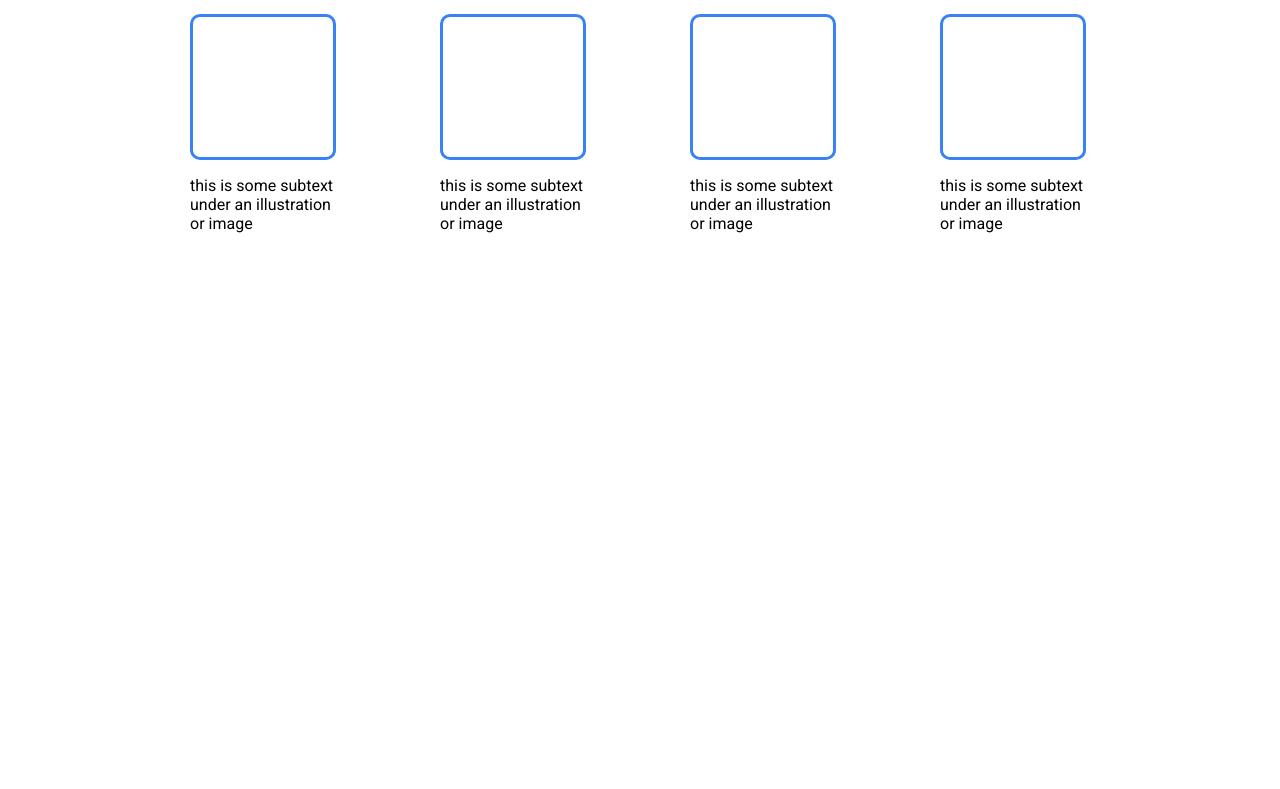
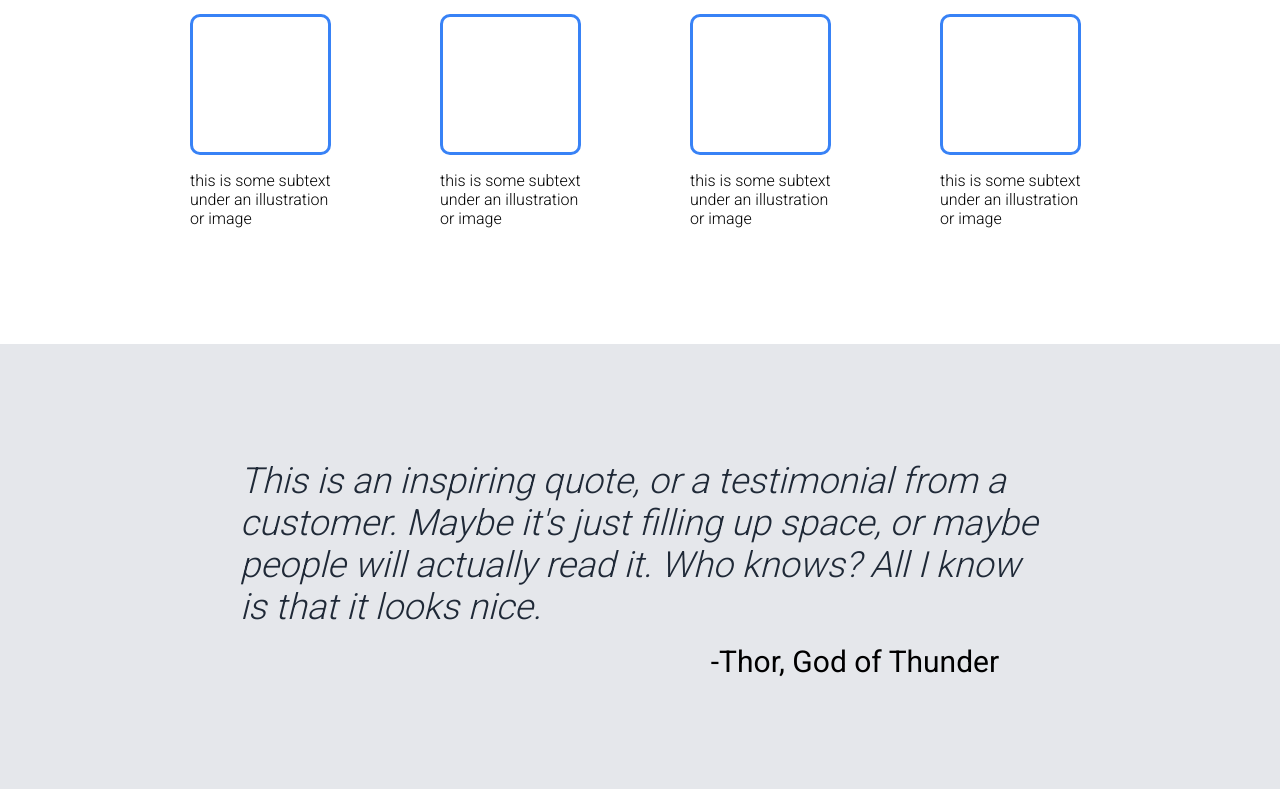
Before and after one commit to diyandim/Landing_Page, a plain HTML site: page index.html in a window 1280 px wide. Shown: the part 610-1399 px from the top of the page. Before the commit the page ends 859 px from the top, so only its background shows below. Drawn offline with Linux system fonts and the light colour scheme.

Commit message:
Added Quote section to the page

```diff
--- a/index.html
+++ b/index.html
@@ -53,5 +53,14 @@
                 </div>
             </div>
         </div>
+
+        <div class="quote">
+
+            <p class="text">
+                This is an inspiring quote, or a testimonial from a customer. Maybe it's just filling up space, or maybe people will actually read it. Who knows? All I know is that it looks nice.
+
+            </p>
+            <p class="quoter">-Thor, God of Thunder</p>
+        </div>
     </body>
 </html>
--- a/style.css
+++ b/style.css
@@ -1,4 +1,4 @@
-@import url("https://fonts.googleapis.com/css2?family=Roboto:wght@400;700&display=swap");
+@import url("https://fonts.googleapis.com/css2?family=Roboto:wght@300;400&display=swap");
 
 body {
     font-family: 'Roboto', sans-serif;
@@ -99,6 +99,7 @@ h2{
     align-items: center;
     gap: 100px;
     margin-top: 30px;
+    padding-bottom: 100px;
 }
 
 .info p{
@@ -107,9 +108,33 @@ h2{
 }
 
 .box{
-    width: 140px;
-    height: 140px;
+    width: 135px;
+    height: 135px;
     background-color: transparent;
     border: 3px solid #3882F6;
     border-radius: 10px;
 }
+
+.quote{
+    background-color: #E5E7EB;
+    display: flex;
+    justify-content: center;
+    align-items: center;
+    padding-top: 80px;
+    padding-bottom: 80px;
+    flex-direction: column;
+}
+
+.quote .text{
+    font-size: 36px;
+    font-style: italic;
+    font-weight: lighter;
+    max-width: 800px;
+    color: #1F2937;
+}
+
+.quoter{
+    margin-left: 430px;
+    font-size: 30px;
+    margin-top: -20px;
+}
```
